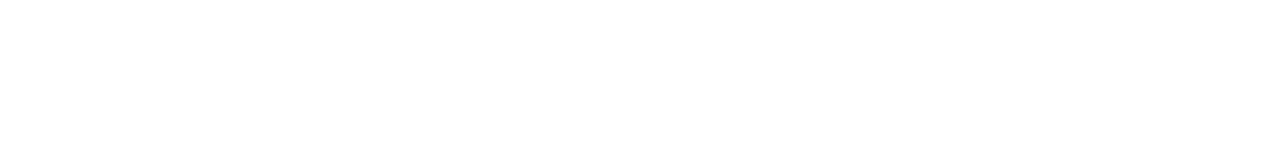
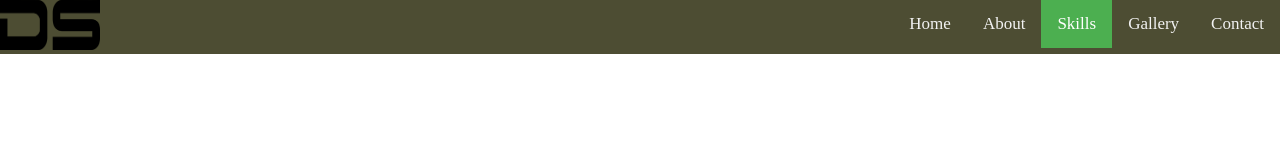
Before and after one commit to uraguide/SIAPNO_Dean_PersonalWebsite, a plain HTML site: page skills.html in a window 1280 px wide. Drawn offline with Linux system fonts and the light colour scheme.

Commit message:
index and skills update

```diff
--- a/skills.html
+++ b/skills.html
@@ -0,0 +1,23 @@
+<!DOCTYPE html>
+<html>
+
+<head>
+<title>Home</title>
+<link rel = "stylesheet" type="text/css" href ="styles/style.css">
+<link rel="shortcut icon" href="images/PCIcon.png">
+</head>
+
+<body>
+<div class="topnav">
+  <img src="images/HeaderLogo.png" height="50" width="100">
+  <a href="contact.html">Contact</a>
+  <a href="gallery.html">Gallery</a>
+  <a class="active" href="skills.html">Skills</a>
+  <a href="about.html">About</a>
+  <a href="index.html">Home</a>
+
+<div
+</div>
+</body>
+
+</html>
```
Also changed, not shown: index.html (+1 -0 lines).
